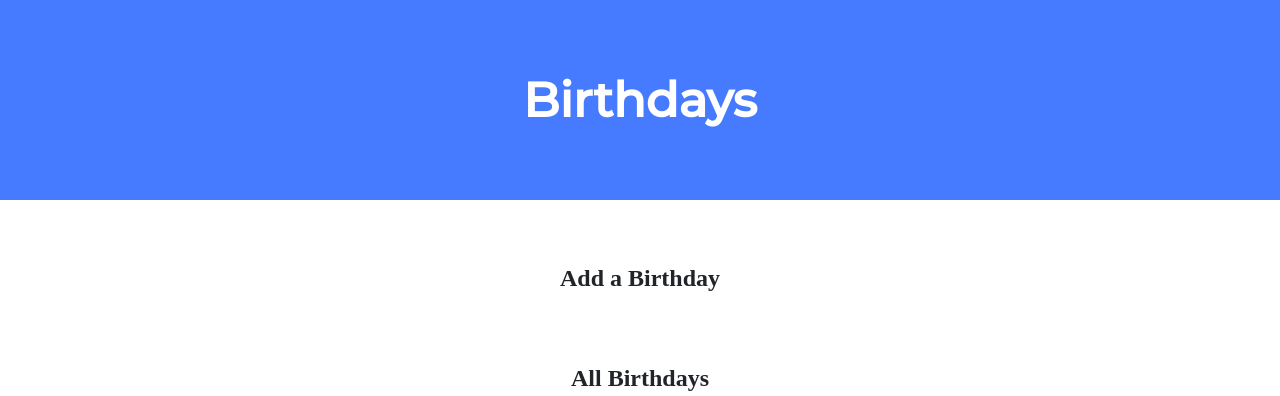
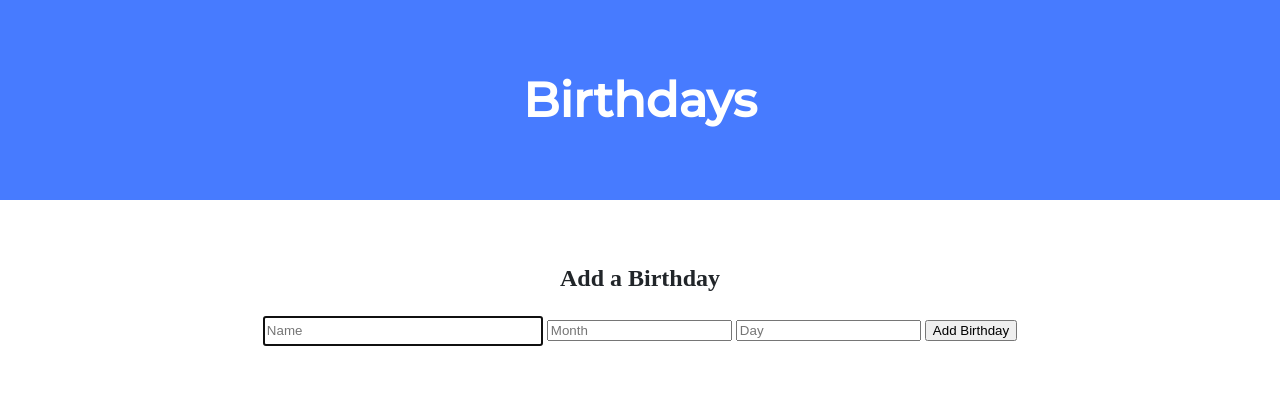
Before and after one commit to chibi-Asil/Lab_9, a Flask app: page / in a window 1280 px wide. Shown: the top 396 px of the page. Run offline with Flask 2, Linux system fonts and the light colour scheme; parts of the project's set-up code (start-up, migrations or seed data) failed here and were passed over; some libraries are stand-ins or nearby versions.

Commit message:
Update index.html

```diff
--- a/templates/index.html
+++ b/templates/index.html
@@ -18,7 +18,18 @@
 
                 <h2>Add a Birthday</h2>
                 <!-- TODO: Create a form for users to submit a name, a month, and a day -->
-                {% block body %} {% endblock %}
+                <form action = "/information" method = "get">
+                    <input autocomplete = "off" autofocus = "name" placeholder = "Name" type = "text">
+                    <input autocomplete = "off" autofocus = "month" placeholder = "Month" type = "numeric">
+                    <input autocomplete = "off" autofocus = "day" placeholder = "Day" type = "numeric">
+
+                    {% for month in months %}
+                        <input name = "month" value = "{{ month }}"> {{ month }}
+                        <input name = "day" value = "{{ day }}"> {{ day }}
+                    {% endfor %}
+
+                    <input type = "button" value = "Add Birthday">
+                </form>
             </div>
 
             <div class="section">
```
